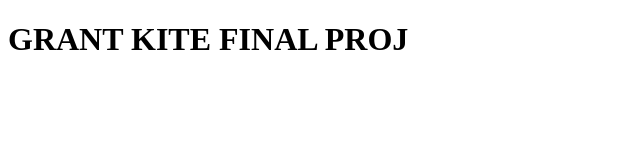
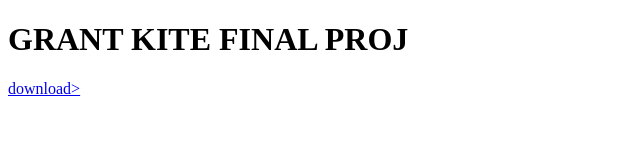
Before and after one commit to Grantkite-official/Grant_Kite_CS333_Final_Proj.io, a plain HTML site: page index.html in a window 1280 px wide. Shown: the full height of the page, 0-640 px from the left. Drawn offline with Linux system fonts and the light colour scheme.

Commit message:
Update index.html

```diff
--- a/index.html
+++ b/index.html
@@ -5,6 +5,6 @@
   </head>
   <body>
     <h1>GRANT KITE FINAL PROJ</h1>
-    <a href="https://github.com/Grantkite-official/Grant_Kite_CS333_Final_Proj.io/archive/refs/heads/main.zip" download></a>
+    <a href="https://github.com/Grantkite-official/Grant_Kite_CS333_Final_Proj.io/archive/refs/heads/main.zip"> download></a>
   </body>
 </html>
```
